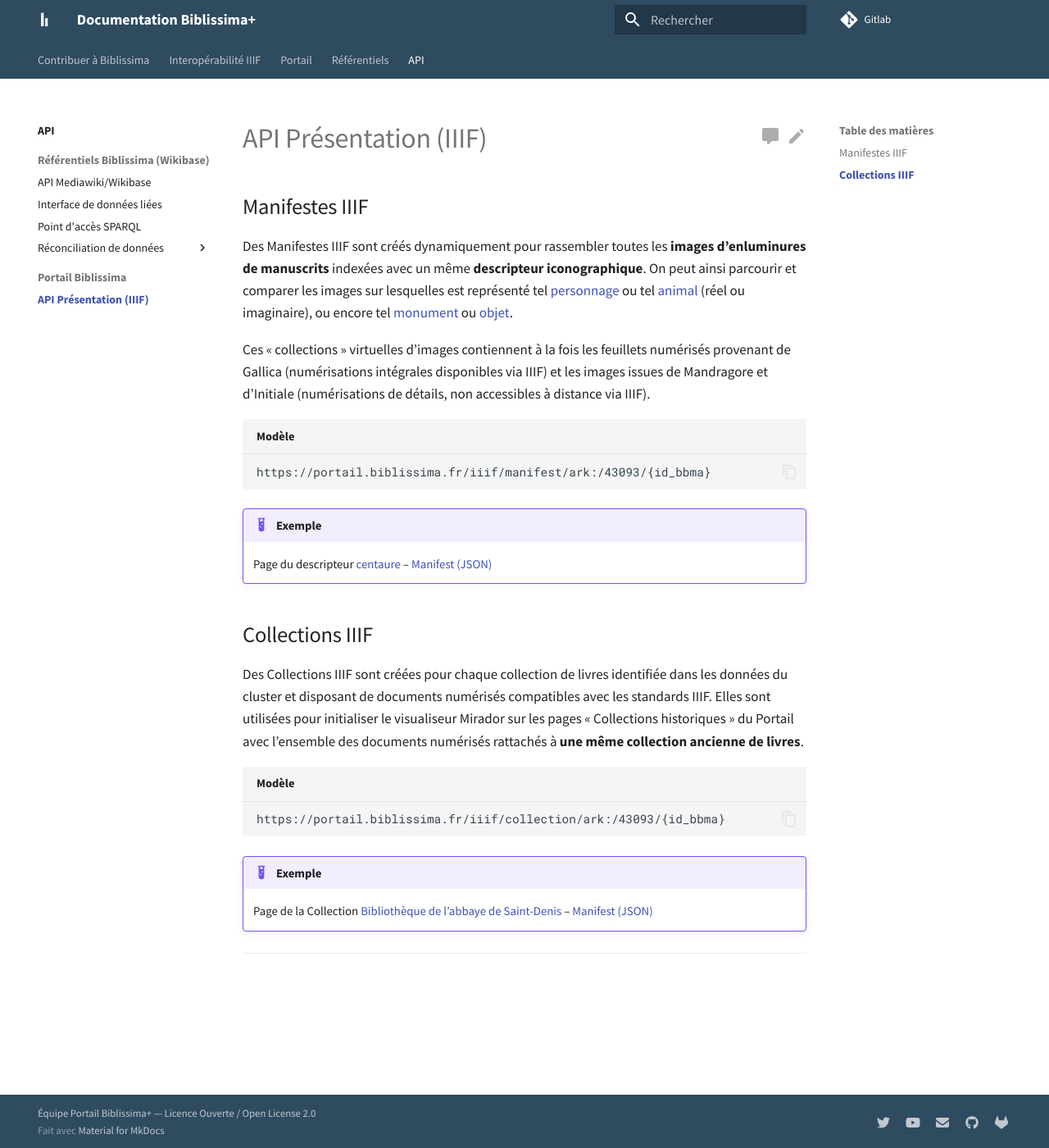
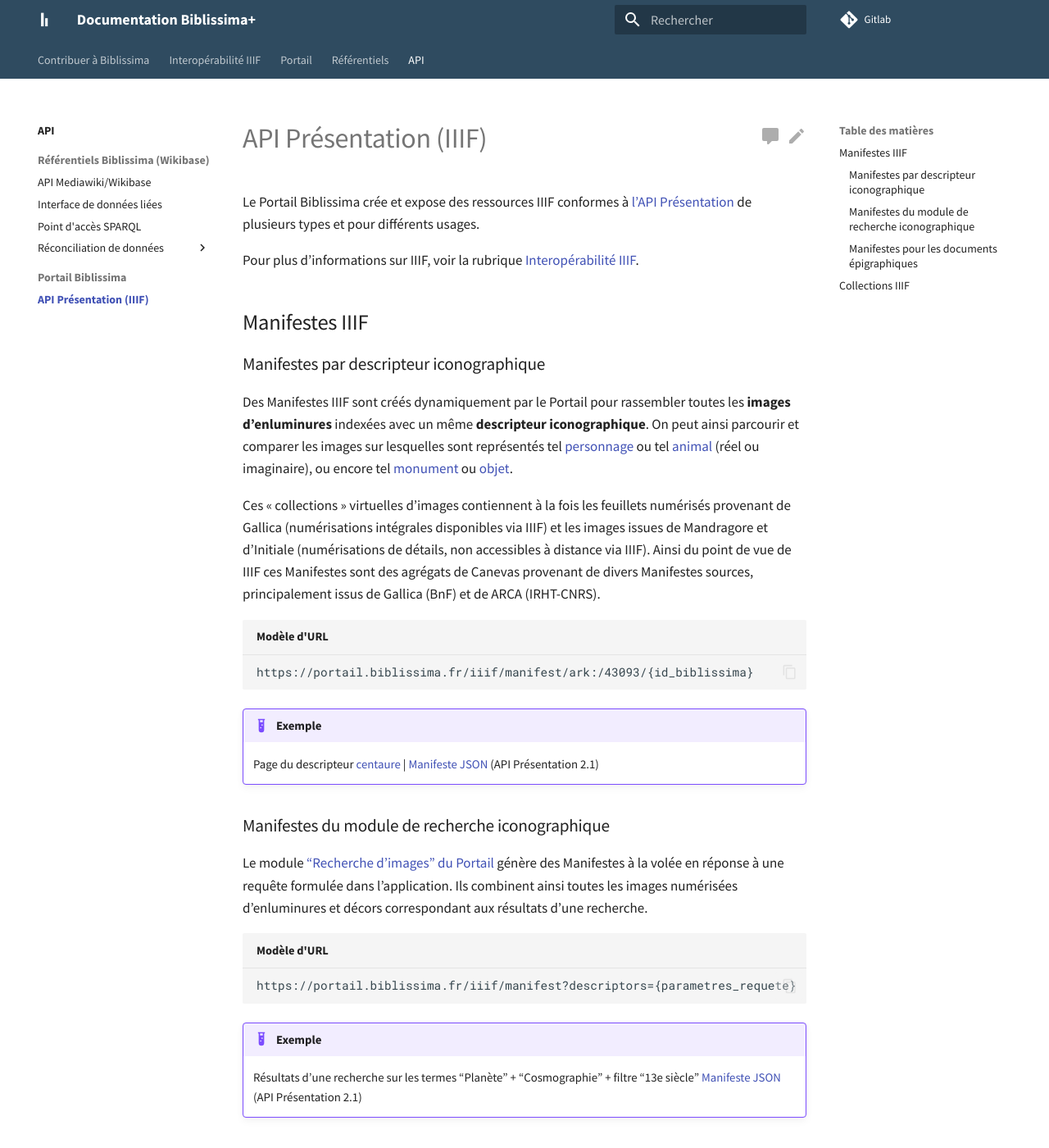
Before and after one commit to biblissima/doc.biblissima, an MkDocs documentation site: the page built from docs/api/api-presentation.md, in a window 1280 px wide and 1400 px high. Shown: the whole window at 82% size. Built offline with MkDocs 1.6.1 and Material for MkDocs 9.7.7, drawn with Linux system fonts in a browser that asks for light colours; some of the changed text lies outside the part shown.

Commit message:
Update iiif and api pages

````diff
--- a/docs/api/api-presentation.md
+++ b/docs/api/api-presentation.md
@@ -1,23 +1,58 @@
+Le Portail Biblissima crée et expose des ressources IIIF conformes à [l'API Présentation](https://iiif.io/api/presentation/) de plusieurs types et pour différents usages.
+
+Pour plus d'informations sur IIIF, voir la rubrique [Interopérabilité IIIF](../iiif/index.md).
+
 ## Manifestes IIIF
 
-Des Manifestes IIIF sont créés dynamiquement pour rassembler toutes les **images d’enluminures de manuscrits** indexées avec un même **descripteur iconographique**. On peut ainsi parcourir et comparer les images sur lesquelles est représenté tel [personnage](https://portail.biblissima.fr/fr/ark:/43093/desc4880ccd93030533d117dc9eab6d5982d900208dd) ou tel [animal](https://portail.biblissima.fr/fr/ark:/43093/desc8424ed0f857f095d4ffe3fe12c125f121ddbcdc6) (réel ou imaginaire), ou encore tel [monument](https://portail.biblissima.fr/fr/ark:/43093/desce2cc8454a5b18f161de857f4f9f63351b07f185d) ou [objet](https://portail.biblissima.fr/fr/ark:/43093/desc07ab7c626dd4c842903f9572f430f02a8e3270a1).
+### Manifestes par descripteur iconographique
 
-Ces « collections » virtuelles d’images contiennent à la fois les feuillets numérisés provenant de Gallica (numérisations intégrales disponibles via IIIF) et les images issues de Mandragore et d'Initiale (numérisations de détails, non accessibles à distance via IIIF).
+Des Manifestes IIIF sont créés dynamiquement par le Portail pour rassembler toutes les **images d’enluminures** indexées avec un même **descripteur iconographique**. On peut ainsi parcourir et comparer les images sur lesquelles sont représentés tel [personnage](https://portail.biblissima.fr/fr/ark:/43093/desc4880ccd93030533d117dc9eab6d5982d900208dd) ou tel [animal](https://portail.biblissima.fr/fr/ark:/43093/desc8424ed0f857f095d4ffe3fe12c125f121ddbcdc6) (réel ou imaginaire), ou encore tel [monument](https://portail.biblissima.fr/fr/ark:/43093/desce2cc8454a5b18f161de857f4f9f63351b07f185d) ou [objet](https://portail.biblissima.fr/fr/ark:/43093/desc07ab7c626dd4c842903f9572f430f02a8e3270a1).
 
-``` title="Modèle"
-https://portail.biblissima.fr/iiif/manifest/ark:/43093/{id_bbma}
+Ces « collections » virtuelles d’images contiennent à la fois les feuillets numérisés provenant de Gallica (numérisations intégrales disponibles via IIIF) et les images issues de Mandragore et d'Initiale (numérisations de détails, non accessibles à distance via IIIF). Ainsi du point de vue de IIIF ces Manifestes sont des agrégats de Canevas provenant de divers Manifestes sources, principalement issus de Gallica (BnF) et de ARCA (IRHT-CNRS).
+
+``` title="Modèle d'URL"
+https://portail.biblissima.fr/iiif/manifest/ark:/43093/{id_biblissima}
 ```
 !!! example "Exemple"
 
-    Page du descripteur [centaure](https://portail.biblissima.fr/ark:/43093/desc57cb76cd3739a24a9277b6669d95b5f3a590e771) -- [Manifest (JSON)](https://portail.biblissima.fr/iiif/manifest/ark:/43093/desc57cb76cd3739a24a9277b6669d95b5f3a590e771)
+    Page du descripteur [centaure](https://portail.biblissima.fr/ark:/43093/desc57cb76cd3739a24a9277b6669d95b5f3a590e771) | [Manifeste JSON](https://portail.biblissima.fr/iiif/manifest/ark:/43093/desc57cb76cd3739a24a9277b6669d95b5f3a590e771) (API Présentation 2.1)
+
+### Manifestes du module de recherche iconographique
+
+Le module ["Recherche d'images" du Portail](https://portail.biblissima.fr/fr/iconography) génère des Manifestes à la volée en réponse à une requête formulée dans l'application. Ils combinent ainsi toutes les images numérisées d'enluminures et décors correspondant aux résultats d'une recherche.
+
+``` title="Modèle d'URL"
+https://portail.biblissima.fr/iiif/manifest?descriptors={parametres_requete}
+```
+!!! example "Exemple"
+
+    Résultats d'une recherche sur les termes "Planète" + "Cosmographie" + filtre "13e siècle" [Manifeste JSON](https://portail.biblissima.fr/iiif/manifest?descriptors=AND|569c70bc8f3f52b8966895b97ace86644dca444a,AND|86e65567ec9ac97ea2404af46cafa34d6f4920e7&date=OR|1201-1300) (API Présentation 2.1)
+
+### Manifestes pour les documents épigraphiques
+
+Le Portail expose les Manifestes IIIF des inscriptions numérisées par le CESCM de Poitiers dans le cadre du _Corpus des inscriptions de la France médiévale_ (CIFM).
+
+Les Manifestes sont pré-générés à partir de collections Nakala rassemblant les images et leurs métadonnées. Un script Python permet une génération par lots (code source sur Gitlab : [https://gitlab.huma-num.fr/biblissima/niiif-niiif](https://gitlab.huma-num.fr/biblissima/niiif-niiif)).
+
+Les images restent hébergées dans Nakala et sont appelées via IIIF grâce au service API Image proposé par cet entrepôt de données (plus d'informations dans la [documentation d'Huma-Num](https://documentation.huma-num.fr/nakala-presenter-ses-donnees/#implementation-du-protocole-iiif-dans-nakala)).
+
+``` title="Modèle d'URL"
+https://portail.biblissima.fr/iiif/manifest/nkl.{id_nakala}.json
+```
+!!! example "Exemple"
+
+    Page de l'inscription [CIFM II, 15](https://portail.biblissima.fr/fr/ark:/43093/inscdatac99f31dd9fbd8a01dc22b90d5326766907773487) | [Manifeste JSON](https://portail.biblissima.fr/iiif/manifest/nkl.cc9b360k.json) (API Présentation 3.0) | DOI Nakala [10.34847/nkl.cc9b360k](https://doi.org/10.34847/nkl.cc9b360k)
+
 
 ## Collections IIIF
 
-Des Collections IIIF sont créées pour chaque collection de livres identifiée dans les données du cluster et disposant de documents numérisés compatibles avec les standards IIIF. Elles sont utilisées pour initialiser le visualiseur Mirador sur les pages « Collections historiques » du Portail avec l'ensemble des documents numérisés rattachés à **une même collection ancienne de livres**.
+Des Collections IIIF sont créées pour chaque collection de livres identifiée dans les données du Portail et disposant de documents numérisés compatibles avec les standards IIIF. Elles sont utilisées pour initialiser le visualiseur Mirador sur les pages « Collections historiques » du Portail avec l'ensemble des documents numérisés rattachés à **une même collection ancienne de livres**.
+
+Les Collections IIIF sont aussi utilisées pour rassembler tous les Manifestes associés à une même entité dans le Portail, par exemple un manuscrit disposant de plusieurs numérisations ([exemple](https://portail.biblissima.fr/ark:/43093/mdataac8f6092020e37c0aee72b242e08bb88e50bedd7), [exemple](https://portail.biblissima.fr/ark:/43093/mdata82cb770de8482e2450c37358ebd213b2988291b9)), ou une édition disposant de plusieurs exemplaires numérisés dans différentes bibliothèques ([exemple](https://portail.biblissima.fr/fr/ark:/43093/edataa68ed64b24c168fa93e50e6402bc9ded905731e2)).
 
 ``` title="Modèle"
 https://portail.biblissima.fr/iiif/collection/ark:/43093/{id_bbma}
 ```
 !!! example "Exemple"
 
-    Page de la Collection [Bibliothèque de l'abbaye de Saint-Denis](https://portail.biblissima.fr/fr/ark:/43093/coldata65803064bc7454a8b5b401597891be99d95c24eb) -- [Manifest (JSON)](https://portail.biblissima.fr/iiif/collection/ark:/43093/coldata5151005ea5833e5a05e2639cbb210946cb7e0609)
+    Page de la Collection [Bibliothèque de l'abbaye de Saint-Denis](https://portail.biblissima.fr/fr/ark:/43093/coldata65803064bc7454a8b5b401597891be99d95c24eb) -- [Collection JSON](https://portail.biblissima.fr/iiif/collection/ark:/43093/coldata5151005ea5833e5a05e2639cbb210946cb7e0609) (API Présentation 2.1)
````
Also changed, not shown: docs/iiif/index.md (+1 -0 lines).
